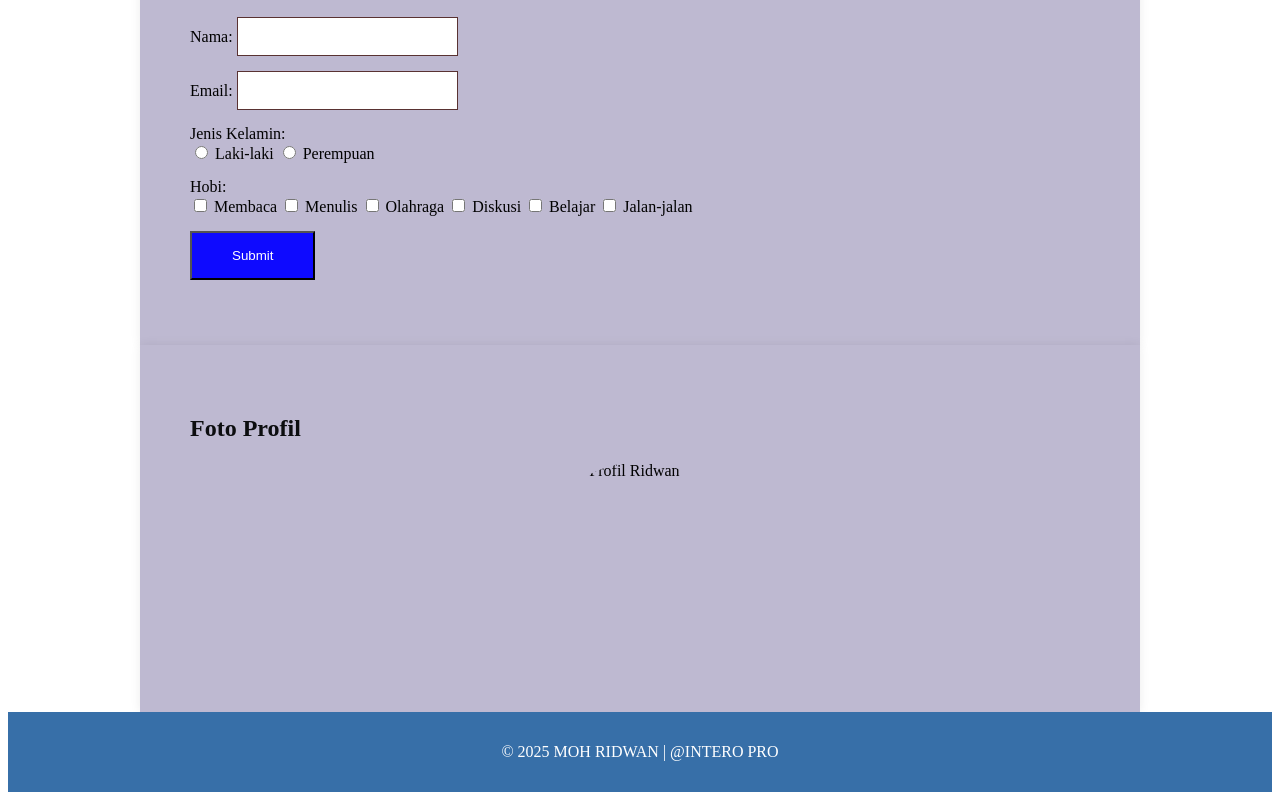
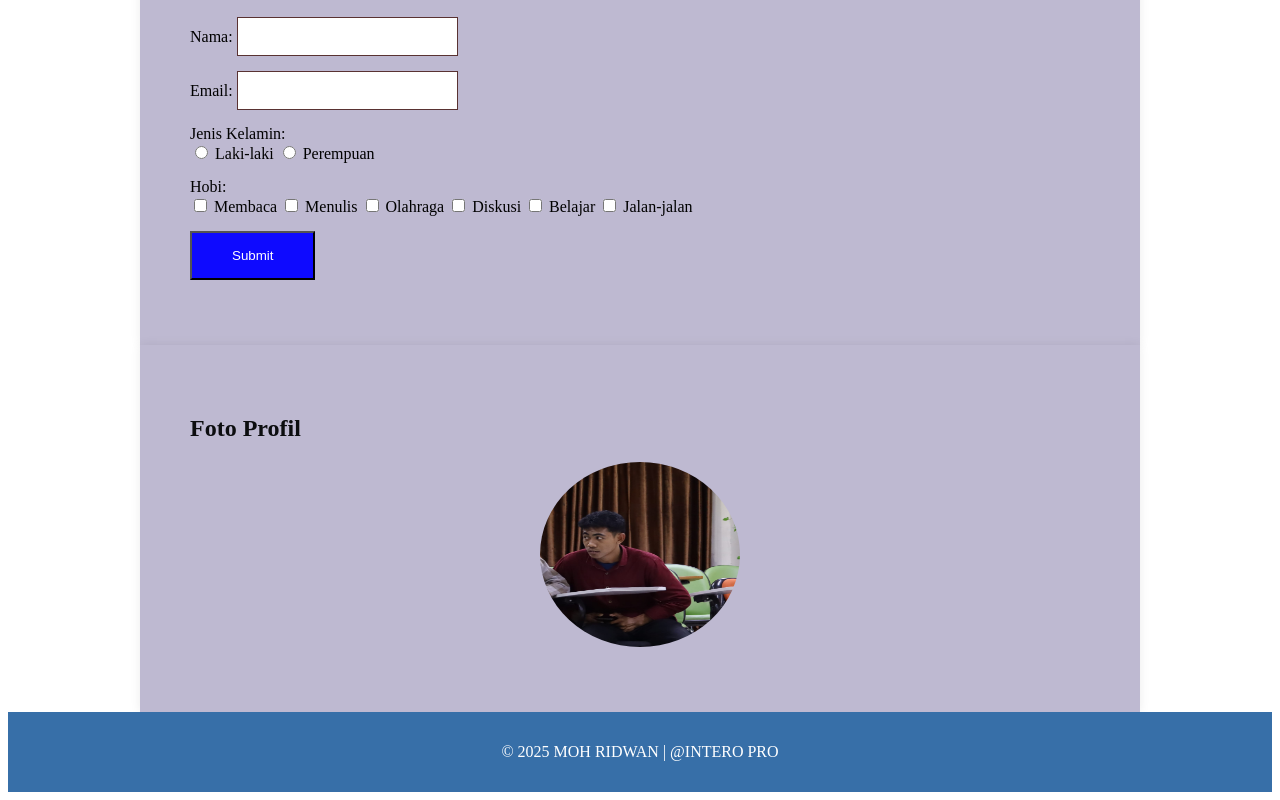
Before and after one commit to mohridwaniban57-netizen/profil.id, a plain HTML site: page index.html in a window 1280 px wide. Shown: the part 1059-1859 px from the top of the page. Drawn offline with Linux system fonts and the light colour scheme.

Commit message:
Update index.html

```diff
--- a/index.html
+++ b/index.html
@@ -115,7 +115,7 @@
   <div class="container foto-profil">
     <h2>Foto Profil</h2>
     <div class="box">
-      <img src="/Profil/rr.jpeg" alt="Foto Profil Ridwan" width="200" height="185" title="Foto Profil Saya">
+      <img src="/profil.id/rr.jpeg" alt="Foto Profil Ridwan" width="200" height="185" title="Foto Profil Saya">
     </div>
   </div>
 
```
